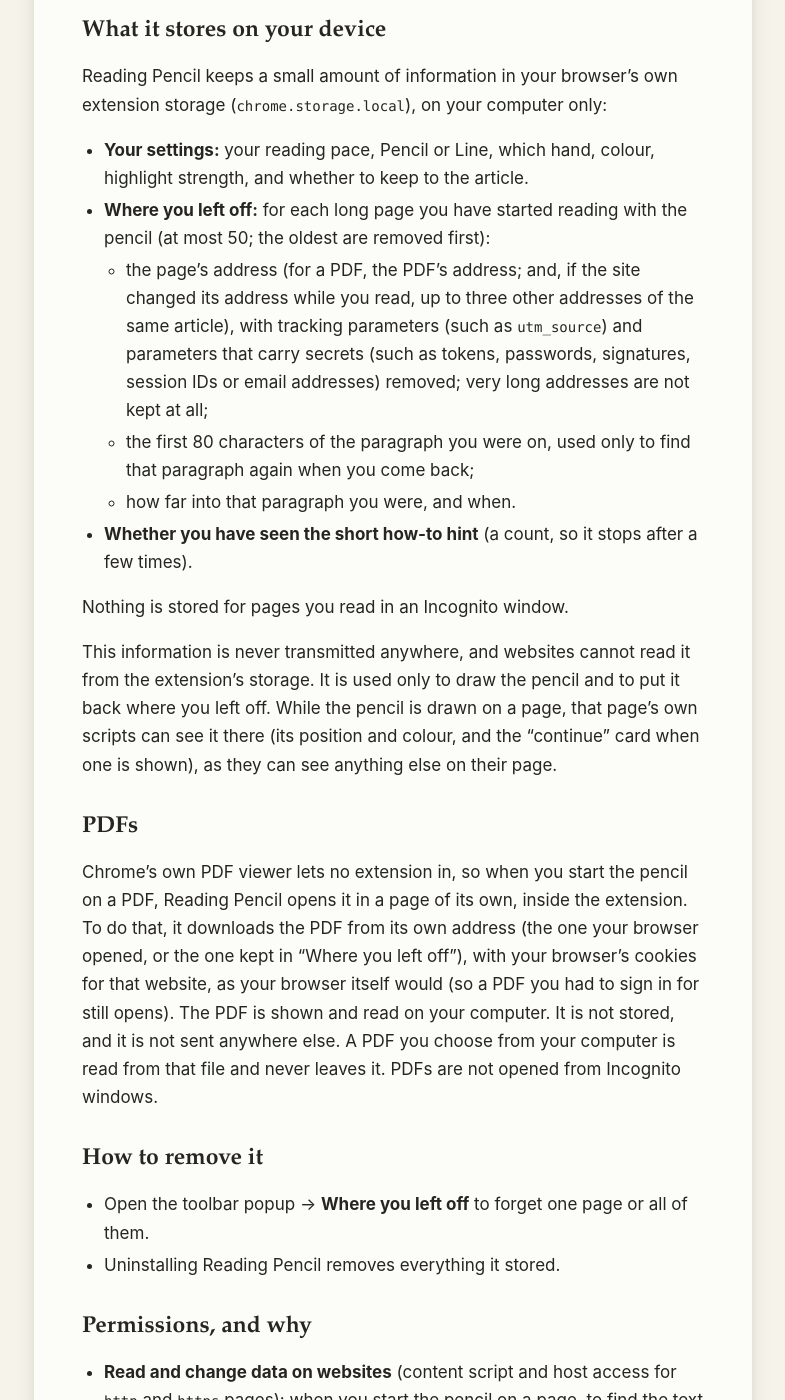
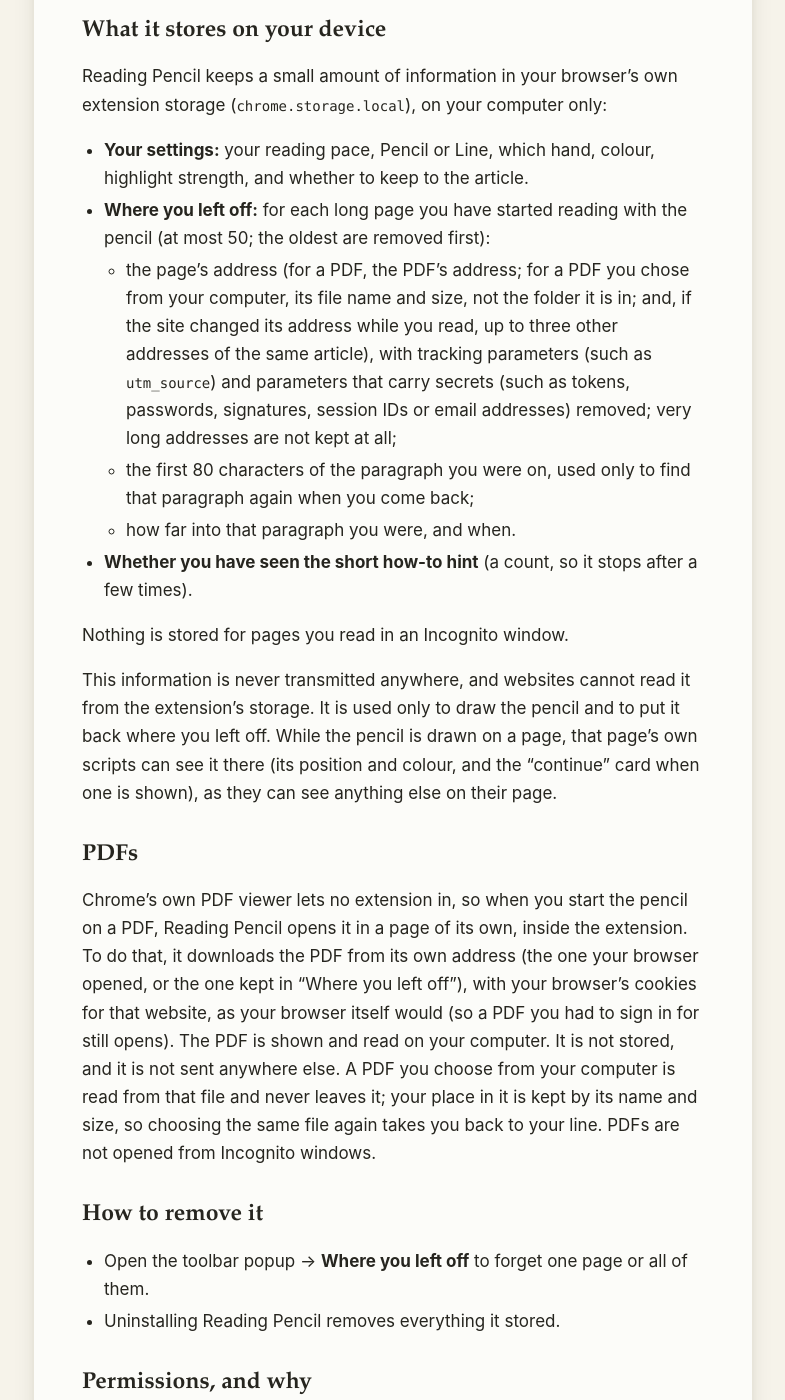
Before and after one commit to threatner/threatner.github.io, a Jekyll site: the page built from reading-pencil/privacy.md, in a window 1280 px wide and 1400 px high, scrolled down 597 px. Shown: the whole window, without its empty margins (247-1032 px from the left). Built offline with Jekyll 4.4.1, drawn with Linux system fonts in a browser that asks for light colours.

Commit message:
Reading Pencil PDFs: privacy, a place in a PDF from the computer
Copied from PRIVACY.md: for a PDF chosen from the computer, the place is
kept by its file name and size, never its folder.

Co-Authored-By: Claude Opus 5.5 <noreply@anthropic.com>

```diff
--- a/reading-pencil/privacy.md
+++ b/reading-pencil/privacy.md
@@ -31,9 +31,10 @@ extension storage (`chrome.storage.local`), on your computer only:
   highlight strength, and whether to keep to the article.
 - **Where you left off:** for each long page you have started reading with
   the pencil (at most 50; the oldest are removed first):
-  - the page's address (for a PDF, the PDF's address; and, if the site
-    changed its address while you read, up to three other addresses of the
-    same article), with tracking
+  - the page's address (for a PDF, the PDF's address; for a PDF you chose
+    from your computer, its file name and size, not the folder it is in;
+    and, if the site changed its address while you read, up to three other
+    addresses of the same article), with tracking
     parameters (such as `utm_source`) and parameters that carry secrets
     (such as tokens, passwords, signatures, session IDs or email
     addresses) removed; very long addresses are not kept at all;
@@ -60,8 +61,9 @@ opened, or the one kept in "Where you left off"), with your browser's cookies
 for that website, as your browser itself would (so a PDF you had to sign in
 for still opens). The PDF is shown and read on your computer. It is not
 stored, and it is not sent anywhere else. A PDF you choose from your computer
-is read from that file and never leaves it. PDFs are not opened from Incognito
-windows.
+is read from that file and never leaves it; your place in it is kept by its
+name and size, so choosing the same file again takes you back to your line.
+PDFs are not opened from Incognito windows.
 
 ## How to remove it
 
```
